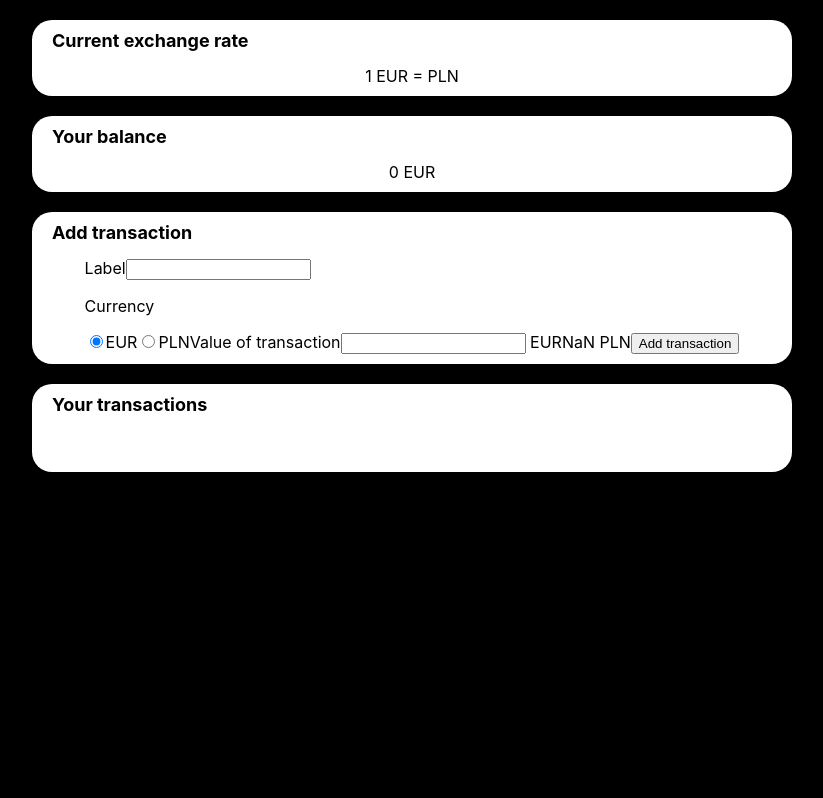
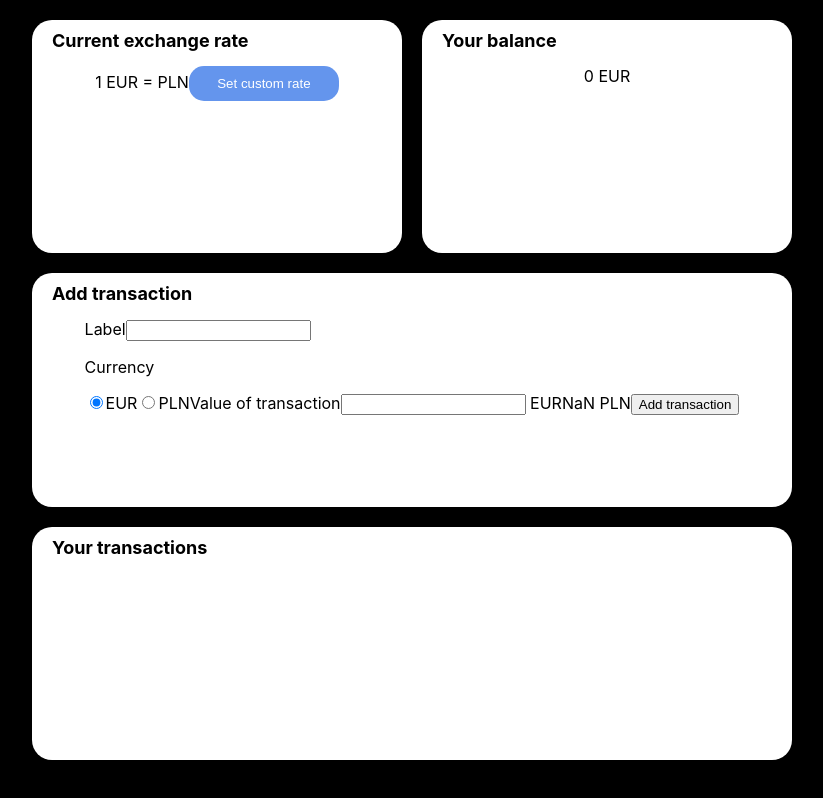
Before and after one commit to DamianStyczen/transactions, a React (Create React App) app: page / in a window 1280 px wide. Shown: the whole page, without its empty margins (228-1051 px from the left). Built offline with nearby package versions, Linux system fonts and the light colour scheme.

Commit message:
Layout adjustments

```diff
--- a/src/App.js
+++ b/src/App.js
@@ -14,10 +14,10 @@ function App() {
     <Provider store={store}>
       <GlobalStylesProvider />
       <Wrapper>
-        <Section title='Current exchange rate'>
+        <Section title='Current exchange rate' small>
           <ExchangeRate />
         </Section>
-        <Section title='Your balance'>
+        <Section title='Your balance' small>
           <Balance />
         </Section>
         <Section title='Add transaction'>
--- a/src/App.style.js
+++ b/src/App.style.js
@@ -17,6 +17,9 @@ body {
 }
 `;
 export const Wrapper = styled.main`
+    display: flex;
+    flex-wrap: wrap;
+    justify-content: space-between;
     padding: 20px;
     min-height: 100vh;
     max-width: 800px;
--- /dev/null
+++ b/src/components/button/button.style.js
@@ -0,0 +1,11 @@
+import styled from 'styled-components';
+
+export default styled.button`
+    width: 150px;
+    padding: 10px;
+    background-color: ${({ danger }) => danger ? 'crimson' : 'cornflowerblue'};
+    border: none;
+    border-radius: 15px;
+    color: white;
+
+`;
--- /dev/null
+++ b/src/components/button/index.js
@@ -0,0 +1,3 @@
+import Button from './button.style';
+
+export default Button;
--- a/src/components/exchange-rate/exchange-rate.component.js
+++ b/src/components/exchange-rate/exchange-rate.component.js
@@ -1,8 +1,12 @@
 import React from 'react';
+import Button from '../button';
 
 const ExchangeRate = ({ exchangeRate }) => {
-return (
-    <span> 1 EUR = {exchangeRate} PLN</span>
+  return (
+    <div>
+      <span> 1 EUR = {exchangeRate} PLN</span>
+      <Button>Set custom rate</Button>
+    </div>
   );
 }
 
--- a/src/components/section/section.component.js
+++ b/src/components/section/section.component.js
@@ -1,13 +1,13 @@
 import React from 'react';
 import { Wrapper, Title, Content } from './section.style';
 
-const Section = ({ title, collapsable, children }) => {
-return (
-    <Wrapper collapsable={collapsable}>
-        <Title>{ title }</Title>
-        <Content>{ children }</Content>
-    </Wrapper>
-  );
+const Section = ({ title, children, small }) => {
+    return (
+        <Wrapper small={small}>
+            <Title>{title}</Title>
+            <Content>{children}</Content>
+        </Wrapper>
+    );
 }
 
 export default Section;
--- a/src/components/section/section.style.js
+++ b/src/components/section/section.style.js
@@ -5,8 +5,8 @@ export const Wrapper = styled.section`
     border-radius: 20px;
     background: white;
     margin-bottom: 20px;
-
-
+    width: ${({ small }) => small ? 'calc(50% - 10px)' : '100%'};
+    min-height: 150px;
 `;
 
 export const Title = styled.h2`
```
